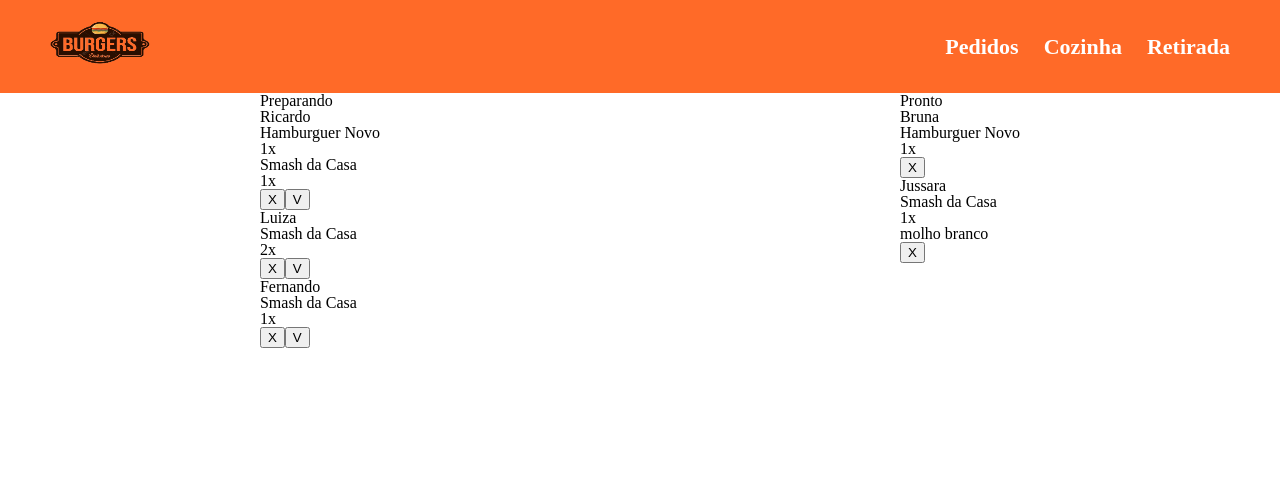
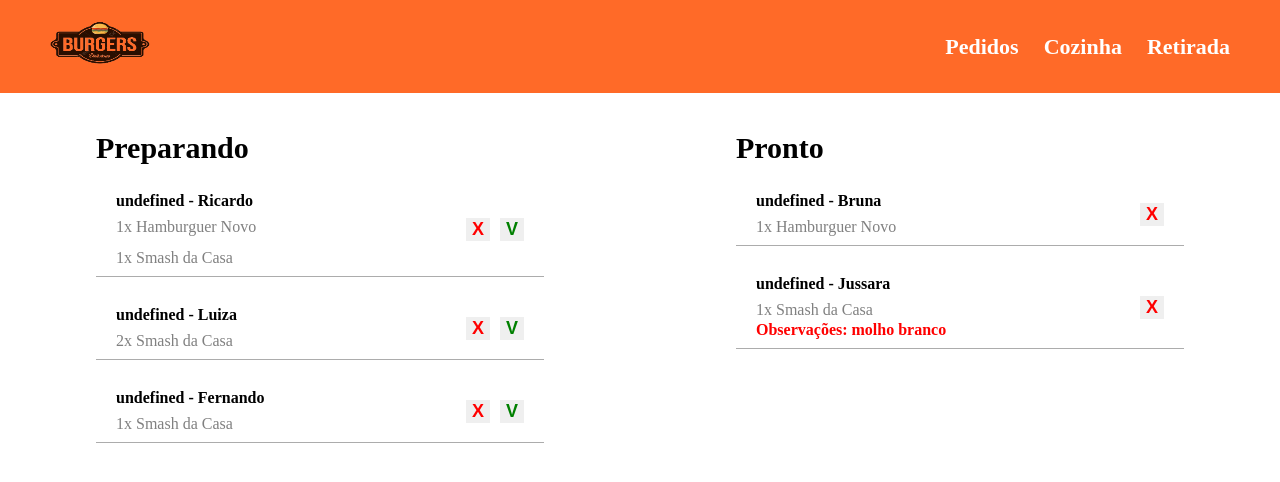
Before and after one commit to edmcorrea/Fast-Food-DevioBR, a React (Vite) app in the folder frontend/: page /kitchen in a window 1280 px wide. Shown: the top 482 px of the page. Built offline with nearby package versions, Linux system fonts and the light colour scheme; no server answers.

Commit message:
refactor: frontend - correction on payment config

```diff
--- /dev/null
+++ b/frontend/src/app/components/CustomerDetails/CustomerDetails.scss
@@ -0,0 +1,83 @@
+.customerDetails {
+  padding: 40px 0;
+  display: flex;
+  flex-direction: column;
+  gap: 20px;
+  width: 35%;
+
+  &-title {
+    font-weight: 700;
+    font-size: 30px;
+  }
+
+  &-orders {
+    display: flex;
+    flex-direction: column;
+    gap: 20px;
+
+    &-order {
+      display: flex;
+      justify-content: space-between;
+      align-items: center;
+      padding: 10px 20px;
+      border-bottom: 1px solid rgb(172, 172, 172);
+
+      &-container {
+        display: flex;
+        flex-direction: column;
+        gap: 15px;
+      }
+
+      &-title {
+        font-weight: bold;
+        padding-bottom: 10px;
+
+        &-status {
+          display: flex;
+          justify-content: center;
+          font-size: 25px;
+          font-weight: 700;
+          text-align: center;
+          width: 100%;
+        }
+      }
+
+      &-products {
+        display: flex;
+        flex-direction: column;
+        gap: 4px;
+
+        &-product {
+          color: grey;
+
+        }
+
+        &-observation {
+          color: red;
+          font-weight: 700;
+        }
+      }
+
+      &-btns {
+        display: flex;
+        gap: 10px;
+
+        &-cancelar {
+          cursor: pointer;
+          color: red;
+          font-size: 18px;
+          font-weight: 700;
+          border: none
+        }
+
+        &-completed {
+          cursor: pointer;
+          color: green;
+          font-size: 18px;
+          font-weight: 700;
+          border: none
+        }
+      }
+    }
+  }
+}
--- a/frontend/src/app/components/CustomerDetails/index.jsx
+++ b/frontend/src/app/components/CustomerDetails/index.jsx
@@ -3,7 +3,7 @@ import { customerMock } from '../../services/customers.mock';
 import { PropTypes } from "prop-types";
 
 import { requestGetCustomers, requestPutCustomer, requestRemoveCustomer } from '../../services/requests/request.customer';
-// import 't Orders.css'
+import './CustomerDetails.scss'
 
 function CustomerDetails({statusOrder, router}) {
   const [filterCustomers, setFilterCustomers] = useState([]);
@@ -46,38 +46,58 @@ function CustomerDetails({statusOrder, router}) {
   };
 
   return (
+    <div className='customerDetails'>
+      <h2 className='customerDetails-title'>{statusOrder === "Preparing" ? "Preparando" : "Pronto"}
+      </h2>
+
+      <div className='customerDetails-orders'>
+        {filterCustomers.map((customer,idxx) => (
+          <div key={idxx} className='customerDetails-orders-order'>
             <div>
-      {statusOrder === "Preparing" ? <h2>Preparando</h2> : <h2>Pronto</h2>}
+              <p className={`customerDetails-orders-order-title${router === "status" ? '-status' :''}`}>
+                {router === "kitchen" && (
+                  <span>
+                    {`${customer.codCustomer} - `}
+                  </span>
+                )}
+                {customer.customerName}
+              </p>
 
-      {filterCustomers.map((customer,idxx) => (
-        <div key={idxx}>
-          {router === "kitchen" && (
-            <div>
-              <p>{customer.codCustomer}</p>
+              {router === "kitchen" && customer.products && customer.products.length > 0 && (
+                <div className='customerDetails-orders-order-container'>{customer.products
+                  .map((order, idx) => (
+                    <section key={idx} className='customerDetails-orders-order-products'>
+                      <p className='customerDetails-orders-order-products-product'> <span>{`${order.quantity}x `}</span> {order.name}</p>
+                      { order.observation && order.observation.length
+                        && <p className='customerDetails-orders-order-products-observation'>{`Observações: ${order.observation}`}</p>
+                      }
+                    </section>
+                  ))}
                 </div>
               )}
-
-          <p>{customer.customerName}</p>
+            </div>
 
             {router === "kitchen" && customer.products && customer.products.length > 0 && (
-            <div>{customer.products
-              .map((order, idx) => (
-                <section key={idx}>
-                  <p>{order.name}</p>
-                  <p>{`${order.quantity}x`}</p>
-                  <p>{order.observation}</p>
-                </section>
-              ))}
-
-              <button onClick={() => handleSubmit(customer.codCustomer, "remove")}> X </button>
+              <div className='customerDetails-orders-order-btns'>
+                <button
+                  onClick={() => handleSubmit(customer.codCustomer, "remove")}
+                  className='customerDetails-orders-order-btns-cancelar'
+                >
+                  X
+                </button>
                 {statusOrder === "Preparing" && (
-                <button onClick={() => handleSubmit(customer.codCustomer, "update")}> V </button>
+                  <button
+                  onClick={() => handleSubmit(customer.codCustomer, "update")}
+                  className='customerDetails-orders-order-btns-completed'
+                  >
+                    V
+                  </button>
                 )}
               </div>
             )}
-
           </div>
         ))}
+      </div>
     </div>
   )
 }
--- a/frontend/src/app/components/Payment/Payment.scss
+++ b/frontend/src/app/components/Payment/Payment.scss
@@ -27,4 +27,33 @@
       color: #ff6a28;
     }
   }
+  &-prices {
+    display: flex;
+    justify-content: space-between;
+    width: 100%;
+
+    &-valueDelivered {
+      display: flex;
+      flex-direction: column;
+      align-items: center;
+      width: 50%;
+      gap: 10px;
+
+      &-title {
+        font-size: 16px;
+        font-weight: bold;
+      }
+
+      input {
+        width: 80%;
+        height: 25px;
+        text-align: center;
+      }
+
+      &-change {
+        margin: auto;
+      }
+    }
+  }
+
 }
--- a/frontend/src/app/components/Payment/index.jsx
+++ b/frontend/src/app/components/Payment/index.jsx
@@ -1,7 +1,25 @@
+import { useContext, useEffect, useState } from 'react';
 import './Payment.scss'
 import { PropTypes } from "prop-types";
+import Context from '../../context/Context';
 
 function Payment({ paymentMethod, handleInputChange }) {
+  const { summaryList } = useContext(Context);
+  const [valueDelivered, setValueDelivered] = useState("");
+  const [totalPrice, setTotalPrice] = useState(0);
+
+
+  const handleValueDelivered = (event) => {
+    const { value } = event.target;
+    setValueDelivered(value);
+  };
+
+  useEffect(() => {
+    setTotalPrice(summaryList.reduce((acc, product) => {
+      acc += product.price*product.quantity;
+      return acc;
+    }, 0))
+  },[]);
 
   return (
     <div className="payment">
@@ -37,6 +55,25 @@ function Payment({ paymentMethod, handleInputChange }) {
           onChange={handleInputChange}
         />
       </label>
+
+      {paymentMethod === 'money' &&
+        <div className="payment-prices">
+          <label className="payment-prices-valueDelivered">
+            <p className="payment-prices-valueDelivered-title"> Valor entregue</p>
+            <input
+              type="number"
+              placeholder={`Valor mínimo é R$ ${totalPrice.toFixed(2)}`}
+              name="delivered"
+              value={valueDelivered}
+              onChange={handleValueDelivered}
+            />
+          </label>
+          <div className="payment-prices-valueDelivered">
+            <p className="payment-prices-valueDelivered-title">Troco</p>
+            <p className="payment-prices-valueDelivered-change">{valueDelivered == "" ? '0.00' : (valueDelivered-totalPrice).toFixed(2) }</p>
+          </div>
+        </div>
+      }
     </div>
   )
 }
--- a/frontend/src/app/pages/OrderDetails/index.jsx
+++ b/frontend/src/app/pages/OrderDetails/index.jsx
@@ -92,7 +92,6 @@ function OrderDetails() {
             handleInputChange={handleInputChange}
           />
 
-          <TotalPrice view="total"/>
           </div>
       </div>
 
```
Lines whose indentation alone changed are shown as unchanged.
